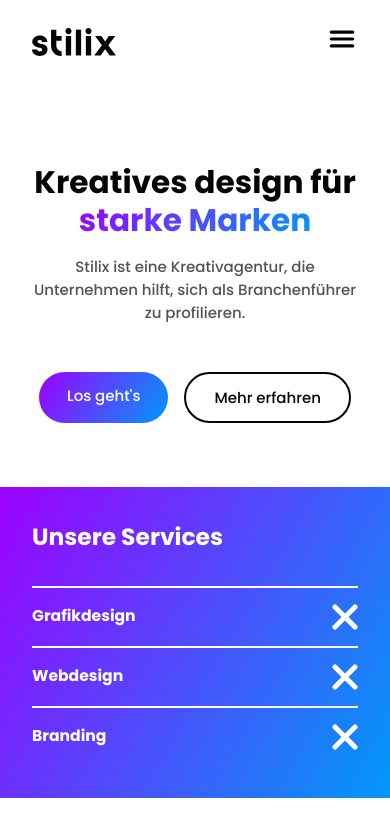
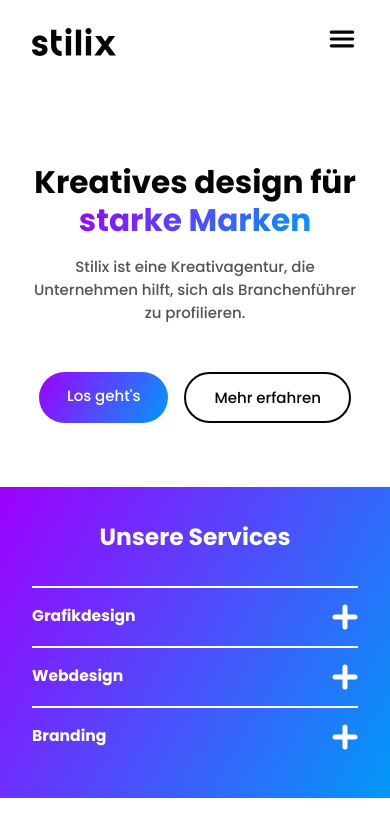
Before and after one commit to zerokater/stilix-webseite, a SvelteKit app: page / in a window 390 px wide. Shown: the top 836 px of the page. Built offline with nearby package versions, Linux system fonts and the light colour scheme.

Commit message:
Services-Update-Dropdown

```diff
--- a/src/components/Service.svelte
+++ b/src/components/Service.svelte
@@ -45,8 +45,17 @@
         font-size: var(--fs-m);
     }
 
+    p{
+        width: 90%;
+        color: var(--white);
+    }
+
     /* Transition effect for smooth rotation */
     .svg-icon {
         transition: transform 0.3s ease;
     }
+
+    img{
+        cursor: pointer;
+    }
 </style>
--- a/src/components/Services.svelte
+++ b/src/components/Services.svelte
@@ -6,9 +6,9 @@
     <article>
         <h3>Unsere Services</h3>
         <div class="services">
-            <Service title="Grafikdesign"/>
-            <Service title="Webdesign"/>
-            <Service title="Branding"/>
+            <Service title="Grafikdesign" copy="Von Idee bis Design: Deine Marke lebt durch unsere Kreationen. Farben, Formen, Typografie und Bilder machen sie einzigartig."/>
+            <Service title="Webdesign" copy="Deine Vision wird zu einer beeindruckenden Online-Präsenz: Ästhetik, Look & Feel und intuitive Nutzerführung vereint."/>
+            <Service title="Branding" copy="Einheitliches Brand Design für deine Marke: Grafik- und Webdesign im Komplettpaket."/>
         </div>
     </article>
 </section>
@@ -22,7 +22,7 @@
     }
 
     article{
-        padding: 2rem 0rem;
+        padding: 5rem 0rem;
         width: 1400px;
         display: flex;
         justify-content: center;
@@ -32,7 +32,8 @@
     }
 
     .services{
-        flex: 1;
+        flex: 2;
+        align-self: stretch;
         display: flex;
         flex-direction: column;
         justify-content: space-between;
@@ -45,6 +46,8 @@
         color: white;
     }
 
+
+
     @media screen and (max-width: 1460px) {
         article {
             padding: 2rem;
@@ -55,7 +58,8 @@
     @media screen and (max-width: 768px) {
         article {
             flex-direction: column;
-            align-items: stretch;
+            align-items: center;
+            justify-content: center;
         }
     }
 </style>
```
Also changed, not shown: static/images/close-plus.svg.
